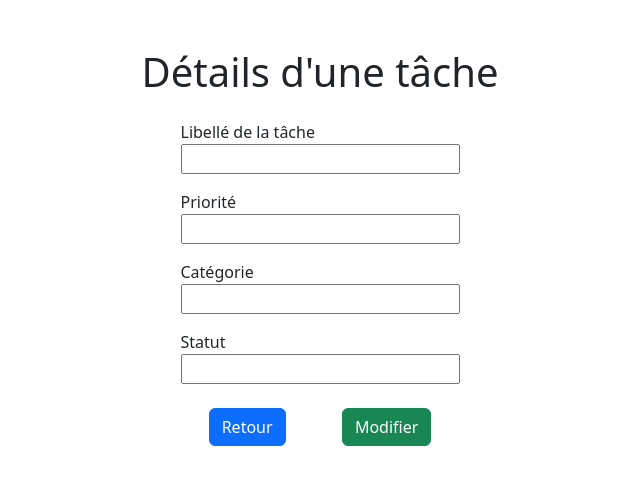
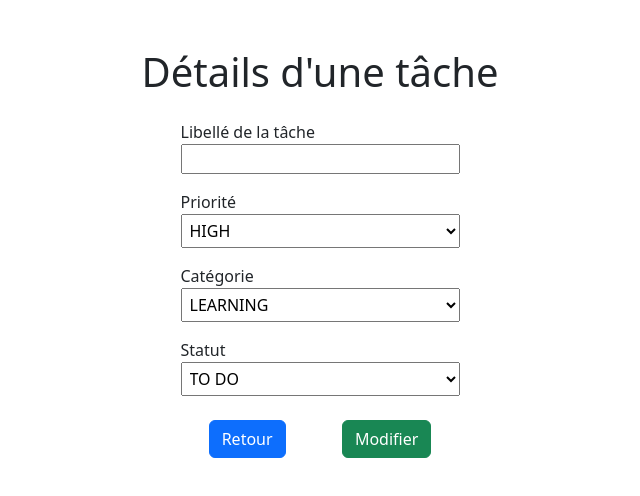
Before and after one commit to cnini/estiam-frontend, a React (Create React App) app in the folder tp/tp-01/: page /tache/1 in a window 1280 px wide. Shown: the top 496 px of the page, without its empty margins (320-960 px from the left). Built offline with nearby package versions, Linux system fonts and the light colour scheme; no server answers.

Commit message:
Remplacer les inputs priority/category/status par des select

```diff
--- a/tp/tp-01/src/components/TaskForm.js
+++ b/tp/tp-01/src/components/TaskForm.js
@@ -37,19 +37,34 @@ export default function TaskForm({ task = {}, action, onFormSubmit }) {
             <Row>
                 <div className="col-sm d-flex flex-column align-items-start mb-3">
                     <label htmlFor="priority" className="fw-light">Priorité</label>
-                    <input type="text" id="priority" defaultValue={priority} onChange={e => setPriority(e.target.value)} className='w-100 ps-2' />
+
+                    <select id="priority" value={priority} onChange={e => setPriority(e.target.value)} className='w-100 ps-1 py-1'>
+                        <option value='HIGH'>HIGH</option>
+                        <option value='MEDIUM'>MEDIUM</option>
+                        <option value='LOW'>LOW</option>
+                    </select>
                 </div>
             </Row>
             <Row>
                 <div className="col-sm d-flex flex-column align-items-start mb-3">
                     <label htmlFor="category" className="fw-light">Catégorie</label>
-                    <input type="text" id="category" defaultValue={category} onChange={e => setCategory(e.target.value)} className='w-100 ps-2' />
+
+                    <select id="category" value={category} onChange={e => setCategory(e.target.value)} className='w-100 ps-1 py-1'>
+                        <option value='LEARNING'>LEARNING</option>
+                        <option value='HOME'>HOME</option>
+                        <option value='WORK'>WORK</option>
+                    </select>
                 </div>
             </Row>
             <Row>
                 <div className="col-sm d-flex flex-column align-items-start mb-4">
                     <label htmlFor="status" className="fw-light">Statut</label>
-                    <input type="text" id="status" defaultValue={status} onChange={e => setStatus(e.target.value)} className='w-100 ps-2' />
+
+                    <select id="status" value={status} onChange={e => setStatus(e.target.value)} className='w-100 ps-1 py-1'>
+                        <option value='TO DO'>TO DO</option>
+                        <option value='IN PROGRESS'>IN PROGRESS</option>
+                        <option value='DONE'>DONE</option>
+                    </select>
                 </div>
             </Row>
             <Row>
```
